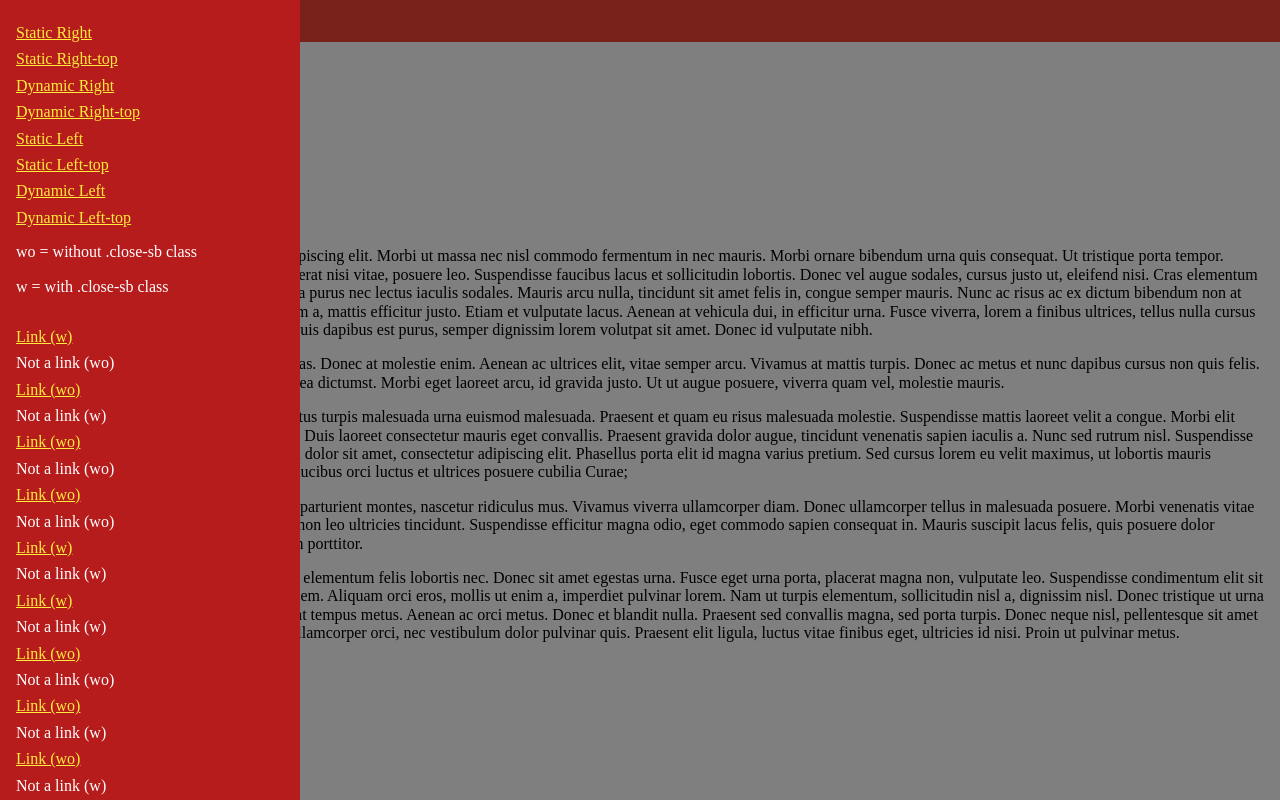
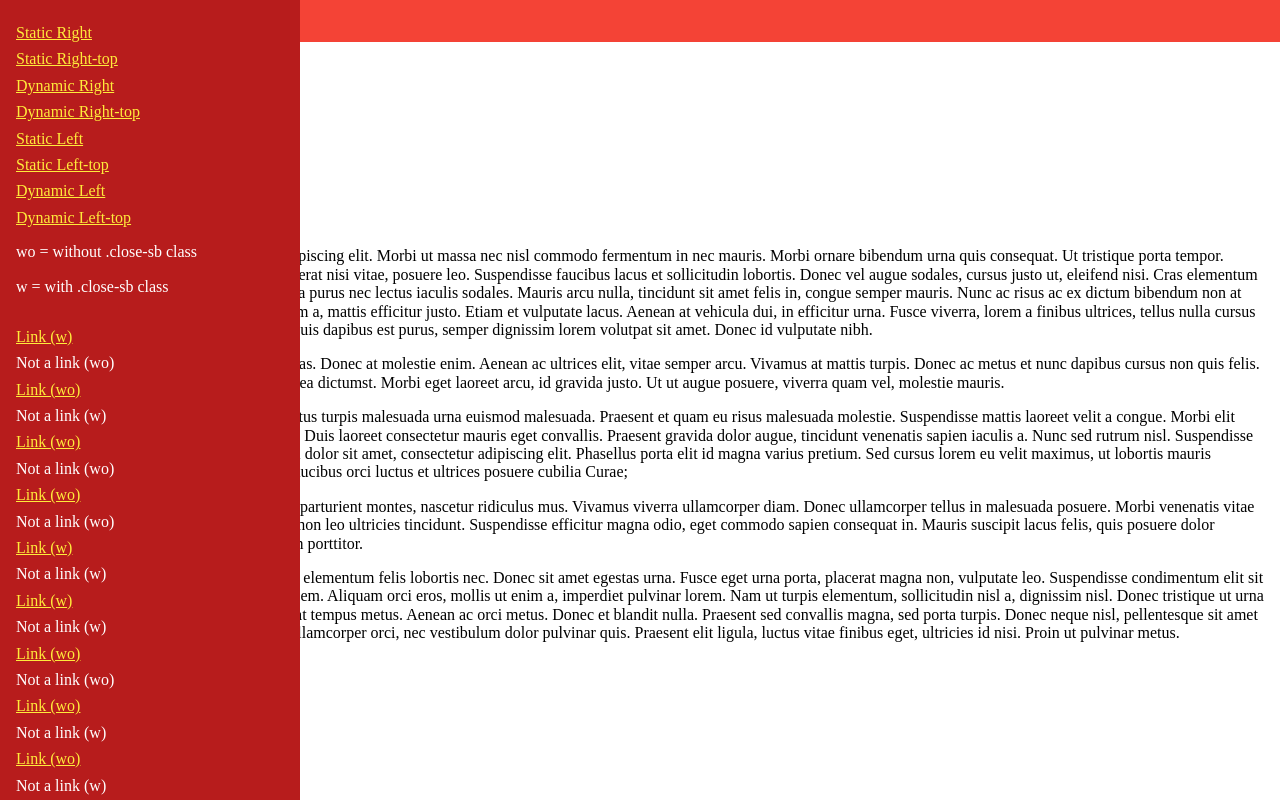
Before and after one commit to ctrlmaniac/sidebar, a website: page tests/dynamic-left-top.html in a window 1280 px wide. Both pictures are taken after a click on the element 32 px from the left and 20 px from the top of the page. Drawn offline with nearby package versions, Linux system fonts and the light colour scheme.

Commit message:
Modify sidebar sliding to use CSS3 transforms instead of jQuery animation.

```diff
--- a/src/simpler-sidebar.js
+++ b/src/simpler-sidebar.js
@@ -3,7 +3,8 @@
         var cfg = $.extend(true, $.fn.simplerSidebar.settings, options);
 
         return this.each(function() {
-            var align, sbw, ssbInit, ssbStyle, maskInit, maskStyle,
+            var align, sbw, ssbInit, ssbStyle, maskInit, maskStyle, maskActive,
+                maskInactive,
                 attr = cfg.attr,
                 $sidebar = $(this),
                 $opener = $(cfg.opener),
@@ -15,7 +16,7 @@
                 w = $(window).width(),
 
                 animationStart = {},
-                animationReset = {},
+                animationEnd = {},
 
                 hiddenFlow = function() {
                     $('body, html').css('overflow', 'hidden');
@@ -37,23 +38,20 @@
 
                 animateOpen = function() {
                     $sidebar
-                        .animate(animationStart, activate)
-                        .attr('data-' + attr, 'active');
+                      .css(animationEnd)
+                      .attr('data-' + attr, 'active');
 
-                    $mask.fadeIn(duration);
+                    $mask.css(maskActive);
                 },
                 animateClose = function() {
                     $sidebar
-                        .animate(animationReset, deactivate)
-                        .attr('data-' + attr, 'disabled');
+                      .css(animationStart)
+                      .attr('data-' + attr, 'disabled');
 
-                    $mask.fadeOut(duration);
+                    $mask.css(maskInactive);
                 },
                 closeSidebar = function() {
-                    var isWhat = $sidebar.attr('data-' + attr),
-                        csbw = $sidebar.width();
-
-                    animationReset[align] = -csbw;
+                    var isWhat = $sidebar.attr('data-' + attr);
 
                     if (isWhat === 'active') {
                         animateClose();
@@ -84,12 +82,17 @@
             };
 
             ssbInit[align] = -sbw;
-            animationStart[align] = 0;
+            animationStart['transform'] = 'translateX(0)';
+            var translateValue = align === 'left' ? sbw : -sbw;
+            animationEnd['transform'] = 'translateX(' + translateValue + 'px)';
 
+            cfg.sidebar.css.transition = 'transform ' + cfg.animation.duration +
+              ' ' + cfg.animation.easing;
             ssbStyle = $.extend(true, ssbInit, cfg.sidebar.css);
 
             $sidebar.css(ssbStyle)
                 .attr('data-' + attr, 'disabled');
+            $sidebar.css(animationStart);
 
             //Mask style
             maskInit = {
@@ -99,10 +102,19 @@
                 bottom: 0,
                 left: 0,
                 zIndex: cfg.sidebar.css.zIndex - 1,
-                display: 'none'
+                display: 'none',
+                opacity: 0,
+                transition: 'opacity ' + cfg.animation.duration + ' ' +
+                    cfg.animation.easing
             };
 
             maskStyle = $.extend(true, maskInit, cfg.mask.css);
+            maskActive = {
+                opacity: cfg.mask.opacity
+            };
+            maskInactive = {
+                opacity: 0
+            };
 
             //Appending Mask if mask.display is true
             if (true === cfg.mask.display) {
@@ -111,10 +123,7 @@
 
             //Opening and closing the Sidebar when $opener is clicked
             $opener.click(function() {
-                var isWhat = $sidebar.attr('data-' + attr),
-                    csbw = $sidebar.width();
-
-                animationReset[align] = -csbw;
+                var isWhat = $sidebar.attr('data-' + attr);
 
                 if (isWhat === 'disabled') {
                     animateOpen();
@@ -128,6 +137,13 @@
 
             //Closing Sidebar when a link inside of it is clicked
             $sidebar.on('click', $links, closeSidebar);
+
+            // Fully hide mask when transition ends
+            $mask.on('transitionend', function() {
+                if ($mask.css('opacity') === 0) {
+                    $mask.css('display', 'none');
+                }
+            });
 
             //Adjusting width;
             $(window).resize(function() {
@@ -160,8 +176,8 @@
         attr: 'simplersidebar',
         top: 0,
         animation: {
-            duration: 500,
-            easing: 'swing'
+            duration: '0.3s',
+            easing: 'ease-in-out'
         },
         sidebar: {
             width: 300,
--- a/tests/dynamic-left-top.html
+++ b/tests/dynamic-left-top.html
@@ -44,7 +44,7 @@
 
         <script src="https://ajax.googleapis.com/ajax/libs/jquery/1.11.2/jquery.min.js"></script>
         <script src="https://ajax.googleapis.com/ajax/libs/jqueryui/1.11.4/jquery-ui.min.js"></script>
-        <script src="../dist/jquery.simpler-sidebar.min.js"></script>
+        <script src="../src/simpler-sidebar.js"></script>
         <script>
             $(document).ready(function() {
                 $.ajaxSetup({
@@ -56,9 +56,6 @@
 
                     $('#main-sidebar').simplerSidebar({
                         opener: '#toggle-sidebar',
-                        animation: {
-                            easing: "easeOutQuint"
-                        },
                         sidebar: {
                             align: 'left',
                             closingLinks: '.close-sb'
```
Also changed, not shown: tests/dynamic-left.html (+1 -4 lines), tests/dynamic-right-top.html (+1 -4 lines), tests/dynamic-right.html (+1 -4 lines), tests/static-left-top.html (+1 -4 lines), tests/static-left.html (+1 -4 lines), tests/static-right-top.html (+2 -2 lines), tests/static-right.html (+2 -2 lines).
